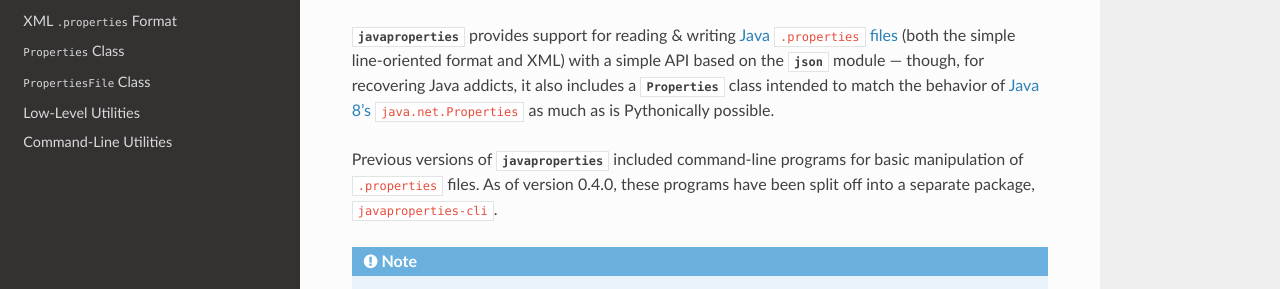
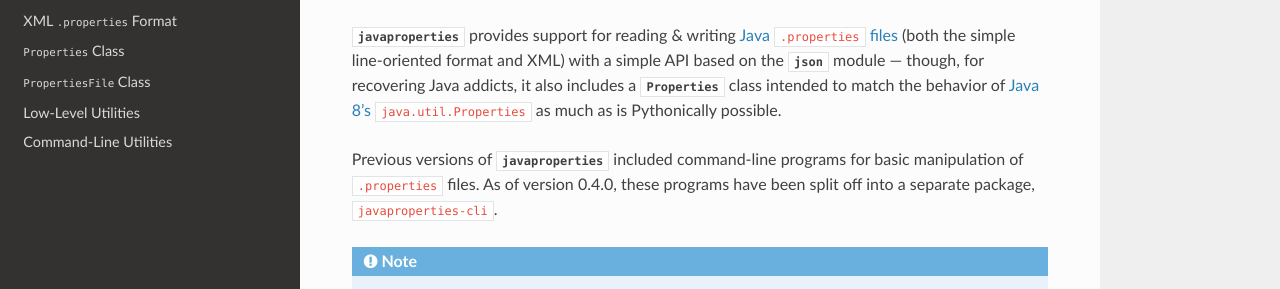
Before and after one commit to jwodder/javaproperties, a Sphinx documentation site: the page built from docs/index.rst, in a window 1280 px wide and 1156 px high. Shown: the part 173-462 px from the top of the window. Built offline with Sphinx 7.4.7 and the Read the Docs theme 2.0.0, drawn with Linux system fonts in a browser that asks for light colours.

Commit message:
Why did I think `Properties` was in `java.net`?

```diff
--- a/README.rst
+++ b/README.rst
@@ -123,7 +123,7 @@ Dump as XML::
 .. |properties| replace:: Java ``.properties`` files
 .. _properties: https://en.wikipedia.org/wiki/.properties
 
-.. |propclass| replace:: Java 8's ``java.net.Properties``
+.. |propclass| replace:: Java 8's ``java.util.Properties``
 .. _propclass: https://docs.oracle.com/javase/8/docs/api/java/util/Properties.html
 
 .. |clipkg| replace:: ``javaproperties-cli``
--- a/docs/index.rst
+++ b/docs/index.rst
@@ -37,7 +37,7 @@ Indices and tables
 .. |properties| replace:: Java ``.properties`` files
 .. _properties: https://en.wikipedia.org/wiki/.properties
 
-.. |java8properties| replace:: Java 8's ``java.net.Properties``
+.. |java8properties| replace:: Java 8's ``java.util.Properties``
 .. _java8properties: https://docs.oracle.com/javase/8/docs/api/java/util/Properties.html
 
 .. |clipkg| replace:: ``javaproperties-cli``
--- a/javaproperties/__init__.py
+++ b/javaproperties/__init__.py
@@ -6,7 +6,7 @@ Read & write Java .properties files
 files (both the simple line-oriented format and XML) with a simple API based on
 the ``json`` module — though, for recovering Java addicts, it also includes a
 ``Properties`` class intended to match the behavior of Java 8's
-``java.net.Properties`` as much as is Pythonically possible.
+``java.util.Properties`` as much as is Pythonically possible.
 
 Visit <https://github.com/jwodder/javaproperties> or
 <http://javaproperties.rtfd.io> for more information.
```
Also changed, not shown: 1 other file.
